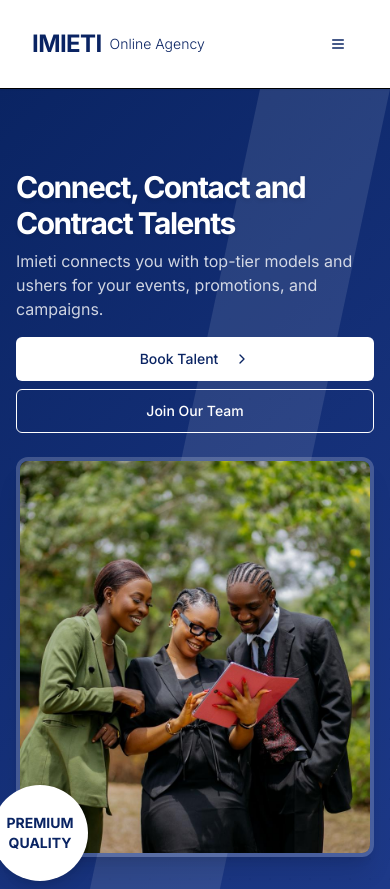
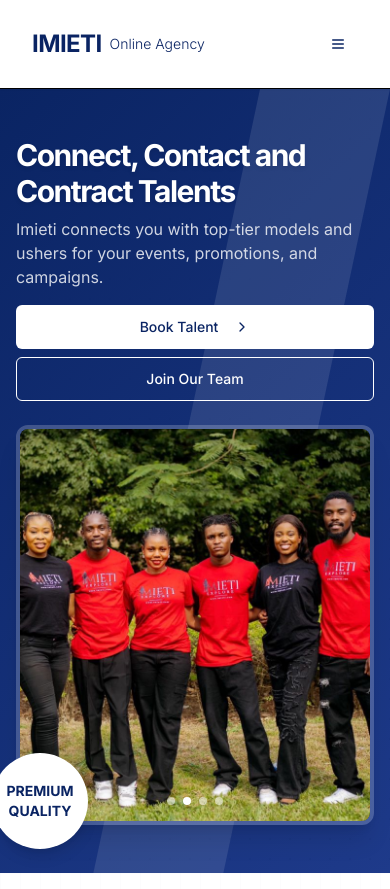
Before and after one commit to flexy777/imieti, a Next.js app: page / in a window 390 px wide. Shown: the top 889 px of the page. Built offline with nearby package versions, Linux system fonts and the light colour scheme.

Commit message:
added slideshow to hero images

```diff
--- a/app/globals.css
+++ b/app/globals.css
@@ -33,3 +33,17 @@
 .text-shadow {
   text-shadow: 0 2px 4px rgba(0, 0, 0, 0.1);
 }
+
+@keyframes blink {
+  0%,
+  100% {
+    opacity: 1;
+  }
+  50% {
+    opacity: 0;
+  }
+}
+
+.animate-blink {
+  animation: blink 1s step-end infinite;
+}
--- a/app/page.tsx
+++ b/app/page.tsx
@@ -12,6 +12,16 @@ import {
 import { Button } from "@/components/ui/button";
 import { Logo } from "@/components/logo";
 import { MobileMenu } from "@/components/mobile-menu";
+import { TypewriterText } from "@/components/typewriter-text"
+import { HeroSlideshow } from "@/components/hero-slideshow"
+
+// Hero slideshow images
+const heroImages = [
+  { src: "/ushers/usher7.jpeg", alt: "Professional models and ushers" },
+  { src: "/ushers/usher12.jpeg", alt: "Professional talent" },
+  { src: "/ushers/usher8.jpeg", alt: "Event ushers" },
+  { src: "/ushers/usher9.jpeg", alt: "Fashion models" },
+]
 
 // Featured talent data
 const featuredTalent = [
@@ -117,7 +127,7 @@ export default function LandingPage() {
 
       <main className="flex-1">
         {/* Hero Section with Background */}
-        <section className="relative py-20 md:py-28 lg:py-36 overflow-hidden bg-navy-gradient text-white">
+        <section className="relative py-12 md:py-28 lg:py-36 overflow-hidden bg-navy-gradient text-white">
           <div className="absolute inset-0 bg-pattern-dots opacity-10"></div>
           <div className="absolute right-0 top-0 h-full w-1/3 bg-white/10 -skew-x-12 transform origin-top"></div>
           <div className="container px-4 md:px-6 relative">
@@ -125,7 +135,7 @@ export default function LandingPage() {
               <div className="flex flex-col justify-center space-y-4">
                 <div className="space-y-2">
                   <h1 className="text-3xl font-bold tracking-tighter sm:text-5xl xl:text-6xl/none text-shadow">
-                    Connect, Contact and Contract Talents
+                  <TypewriterText text="Connect, Contact and Contract Talents" speed={80} />
                   </h1>
                   <p className="max-w-[600px] text-white/80 md:text-xl">
                     Imieti connects you with top-tier models and ushers for your
@@ -150,7 +160,8 @@ export default function LandingPage() {
                 </div>
               </div>
               <div className="relative lg:ml-auto">
-                <div className="relative h-[400px] w-full overflow-hidden rounded-xl border-4 border-white/20 shadow-xl">
+                {/* Desktop image */}
+                <div className="relative hidden md:block h-[400px] w-full overflow-hidden rounded-xl border-4 border-white/20 shadow-xl">
                   <Image
                     src="/ushers/usher7.jpeg"
                     alt="Professional models and ushers"
@@ -158,6 +169,10 @@ export default function LandingPage() {
                     className="object-cover"
                     priority
                   />
+                </div>
+                    {/* Mobile slideshow */}
+                        <div className="md:hidden">
+                  <HeroSlideshow images={heroImages} />
                 </div>
                 <div className="absolute -bottom-6 -left-6 h-24 w-24 bg-white rounded-full flex items-center justify-center shadow-lg">
                   <span className="text-primary font-bold text-sm text-center">
--- /dev/null
+++ b/components/hero-slideshow.tsx
@@ -0,0 +1,52 @@
+"use client"
+
+import { useState, useEffect } from "react"
+import Image from "next/image"
+
+interface HeroSlideshowProps {
+  images: { src: string; alt: string }[]
+  interval?: number
+}
+
+export function HeroSlideshow({ images, interval = 5000 }: HeroSlideshowProps) {
+  const [currentIndex, setCurrentIndex] = useState(0)
+
+  useEffect(() => {
+    const timer = setInterval(() => {
+      setCurrentIndex((prevIndex) => (prevIndex + 1) % images.length)
+    }, interval)
+
+    return () => clearInterval(timer)
+  }, [images.length, interval])
+
+  return (
+    <div className="relative h-[400px] w-full overflow-hidden rounded-xl border-4 border-white/20 shadow-xl">
+      {images.map((image, index) => (
+        <div
+          key={index}
+          className={`absolute inset-0 transition-opacity duration-1000 ${
+            index === currentIndex ? "opacity-100" : "opacity-0"
+          }`}
+        >
+          <Image
+            src={image.src || "/placeholder.svg"}
+            alt={image.alt}
+            fill
+            className="object-cover"
+            priority={index === 0}
+          />
+        </div>
+      ))}
+      <div className="absolute bottom-4 left-0 right-0 flex justify-center gap-2">
+        {images.map((_, index) => (
+          <button
+            key={index}
+            className={`h-2 w-2 rounded-full ${index === currentIndex ? "bg-white" : "bg-white/50"}`}
+            onClick={() => setCurrentIndex(index)}
+            aria-label={`Go to slide ${index + 1}`}
+          />
+        ))}
+      </div>
+    </div>
+  )
+}
--- /dev/null
+++ b/components/typewriter-text.tsx
@@ -0,0 +1,36 @@
+"use client"
+
+import { useState, useEffect } from "react"
+
+interface TypewriterTextProps {
+  text: string
+  speed?: number
+  className?: string
+}
+
+export function TypewriterText({ text, speed = 100, className = "" }: TypewriterTextProps) {
+  const [displayText, setDisplayText] = useState("")
+  const [currentIndex, setCurrentIndex] = useState(0)
+  const [isComplete, setIsComplete] = useState(false)
+
+  useEffect(() => {
+    if (currentIndex < text.length) {
+      const timeout = setTimeout(() => {
+        setDisplayText((prev) => prev + text[currentIndex])
+        setCurrentIndex((prev) => prev + 1)
+      }, speed)
+
+      return () => clearTimeout(timeout)
+    } else {
+      setIsComplete(true)
+    }
+  }, [currentIndex, text, speed])
+
+  return (
+    <span
+      className={`${className} ${!isComplete ? "after:inline-block after:w-0.5 after:h-6 after:bg-current after:animate-blink after:ml-1 after:align-middle" : ""}`}
+    >
+      {displayText}
+    </span>
+  )
+}
--- a/tailwind.config.ts
+++ b/tailwind.config.ts
@@ -68,10 +68,15 @@ const config = {
           from: { height: "var(--radix-accordion-content-height)" },
           to: { height: "0" },
         },
+        blink: {
+          "0%, 100%": { opacity: "1" },
+          "50%": { opacity: "0" },
+        },
       },
       animation: {
         "accordion-down": "accordion-down 0.2s ease-out",
         "accordion-up": "accordion-up 0.2s ease-out",
+        blink: "blink 1s step-end infinite",
       },
     },
   },
```
